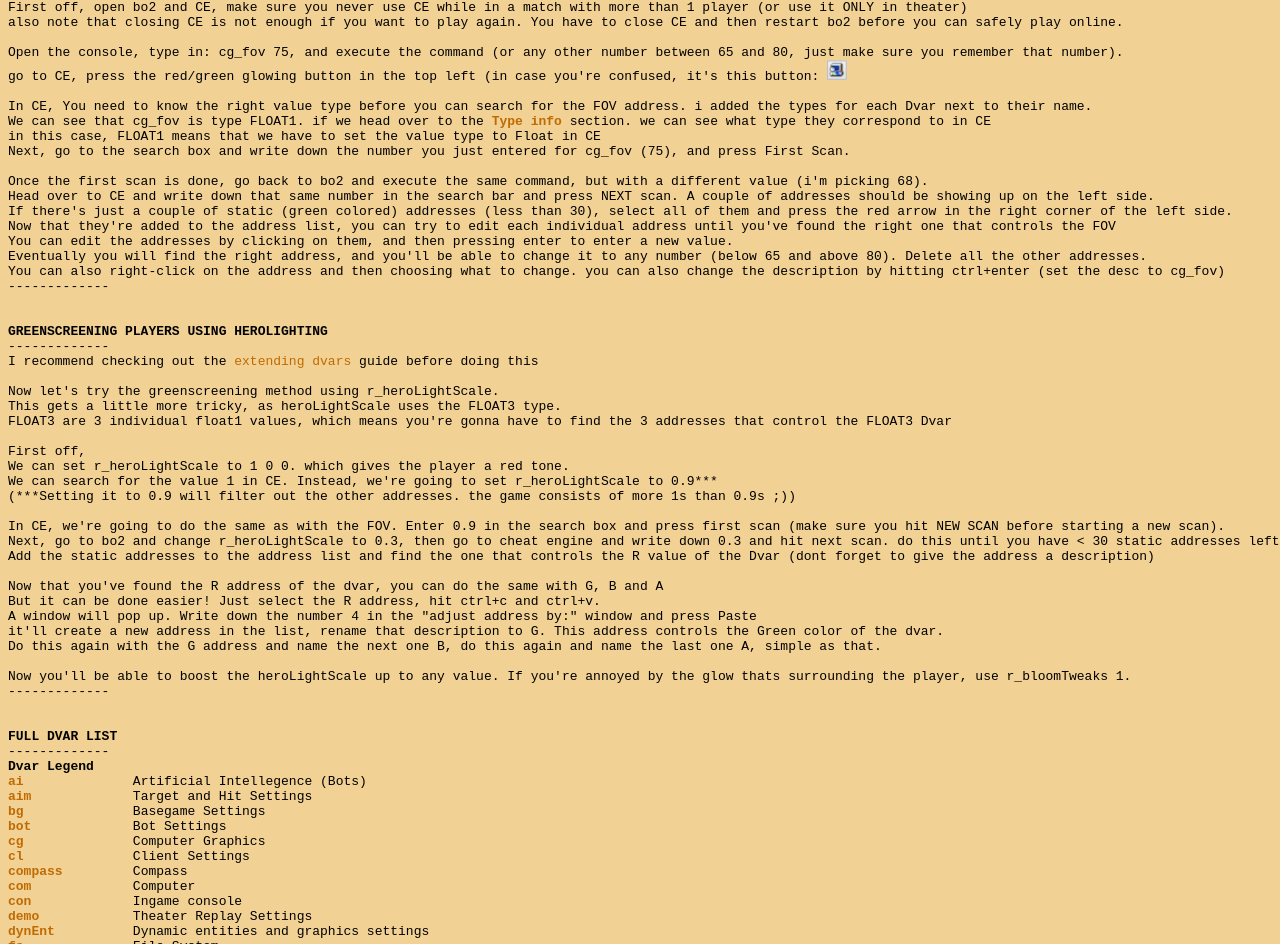
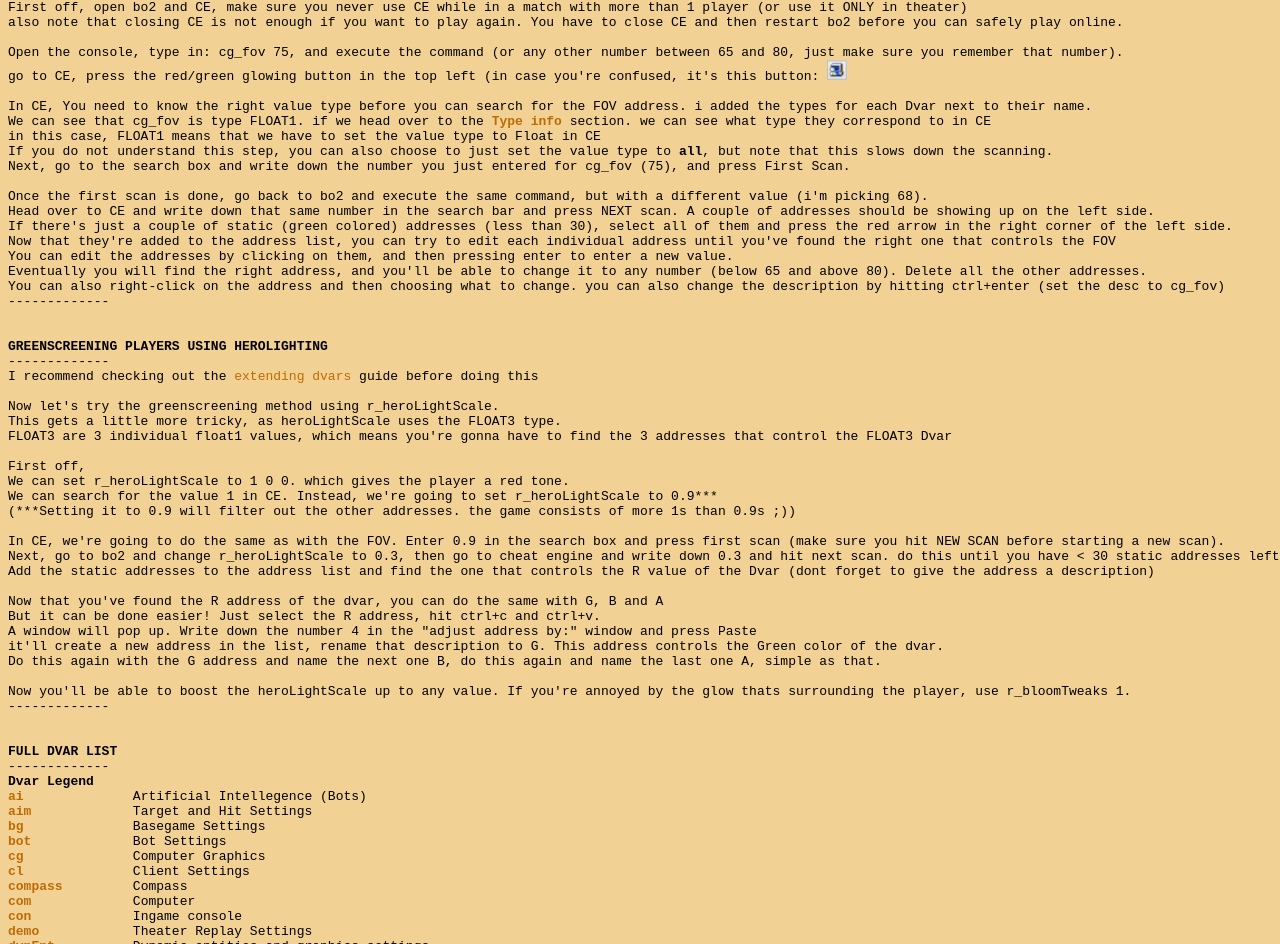
Before and after one commit to Gdjhfdgfs/gmzorz.github.io, a plain HTML site: page bo2dvars.html in a window 1280 px wide. Shown: the part 3368-4312 px from the top of the page. Drawn offline with Linux system fonts and the light colour scheme.

Commit message:
Add files via upload

```diff
--- a/bo2dvars.html
+++ b/bo2dvars.html
@@ -254,6 +254,7 @@
 In CE, You need to know the right value type before you can search for the FOV address. i added the types for each Dvar next to their name.
 We can see that cg_fov is type FLOAT1. if we head over to the <a href="#typeinfo"><b>Type info</b></a> section. we can see what type they correspond to in CE
 in this case, FLOAT1 means that we have to set the value type to Float in CE
+If you do not understand this step, you can also choose to just set the value type to <b>all</b>, but note that this slows down the scanning.
 Next, go to the search box and write down the number you just entered for cg_fov (75), and press First Scan.
 
 Once the first scan is done, go back to bo2 and execute the same command, but with a different value (i'm picking 68).
```
